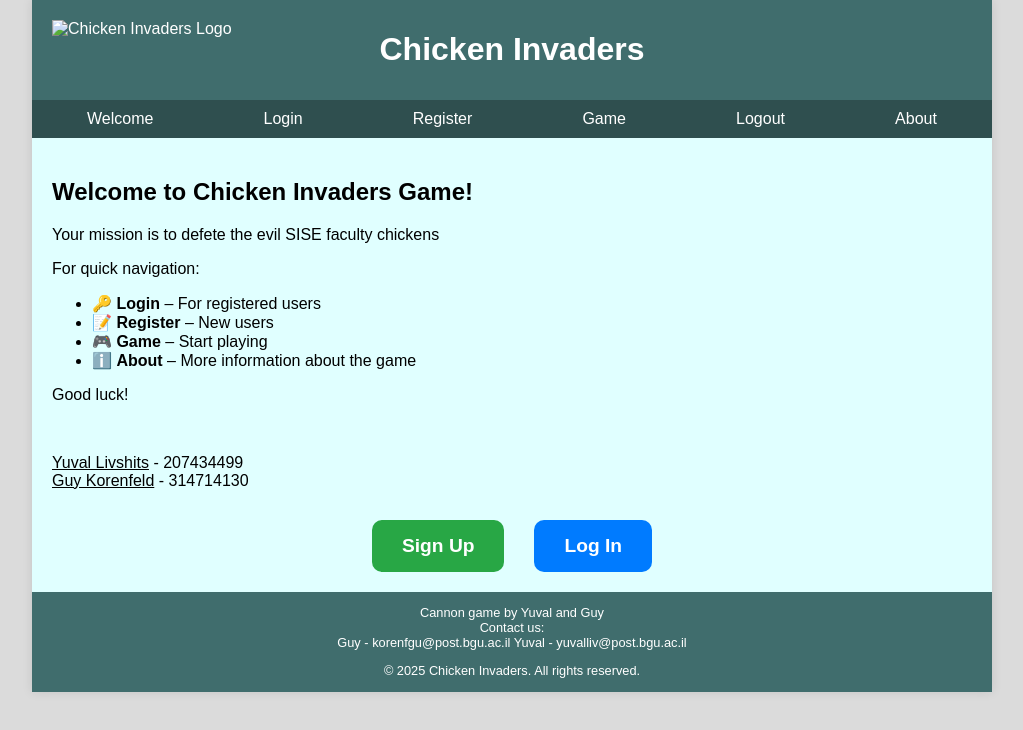
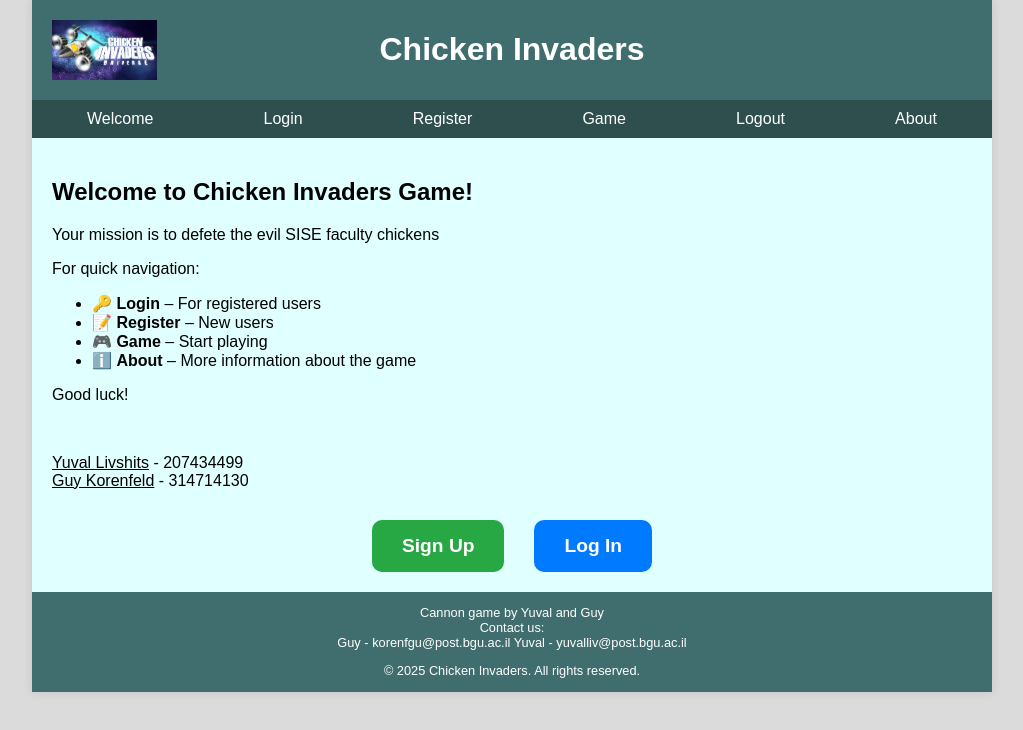
Before and after one commit to WED-2023/assignment2-314714130_207434499_assignment2, a plain HTML site: page index.html in a window 1280 px wide. Shown: the whole page, without its empty margins (128-1151 px from the left). Drawn offline with Linux system fonts and the light colour scheme.

Commit message:
changed to jpg

```diff
--- a/index.html
+++ b/index.html
@@ -11,7 +11,7 @@
   <div id="container">
     <header class="header-balanced">
       <div class="header-left">
-        <img src="./photos1/logo.png" alt="Chicken Invaders Logo" class="logo">
+        <img src="./photos1/logo.jpg" alt="Chicken Invaders Logo" class="logo">
       </div>
       <div class="header-center">
         <h1>Chicken Invaders</h1>
```
